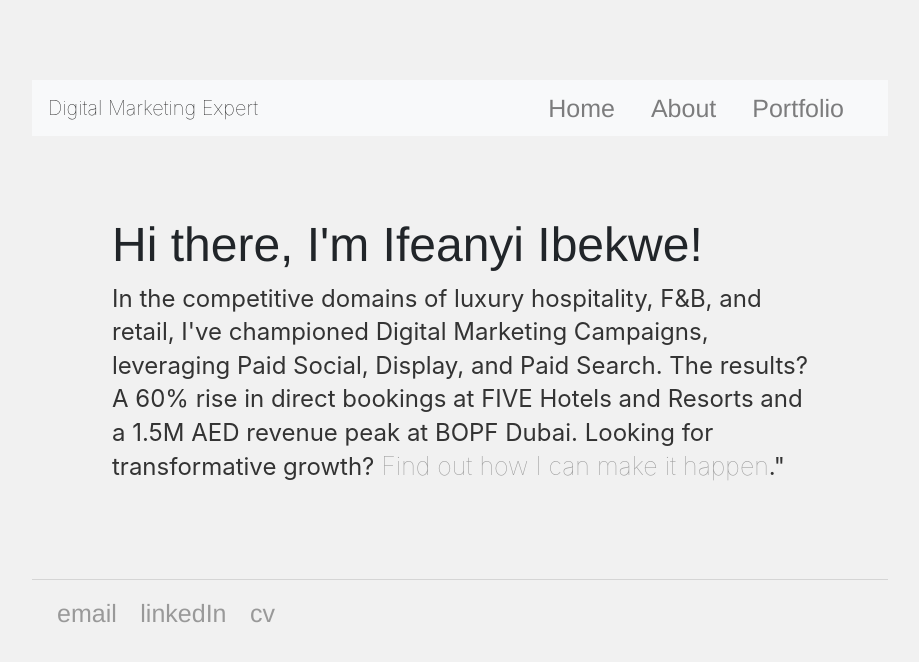
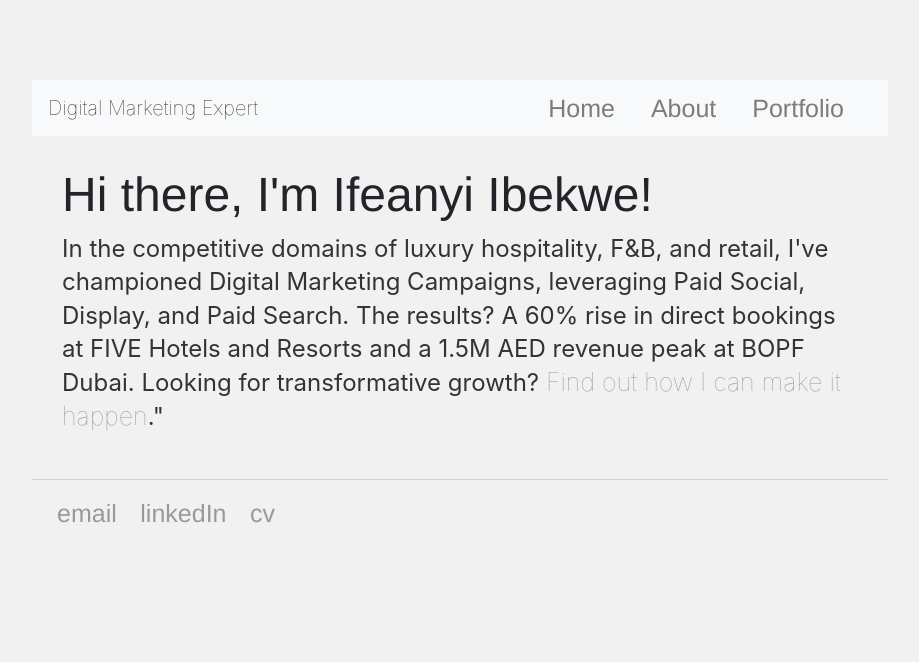
Before and after one commit to IfeanyiIbekwe/ifeanyiibekwe.github.io, a Jekyll site: the page built from index.html, in a window 1280 px wide. Shown: the top 662 px of the page, without its empty margins (180-1099 px from the left). Built offline with Jekyll 4.4.1, drawn with Linux system fonts in a browser that asks for light colours.

Commit message:
Update default.html

```diff
--- a/_layouts/default.html
+++ b/_layouts/default.html
@@ -97,6 +97,11 @@ and (min-device-width : 768px)
 }
 }
 
+	.container {
+
+	    padding: 30px !important;
+
+}
 /* Center website */
 .main {
     max-width: 1000px;
```
